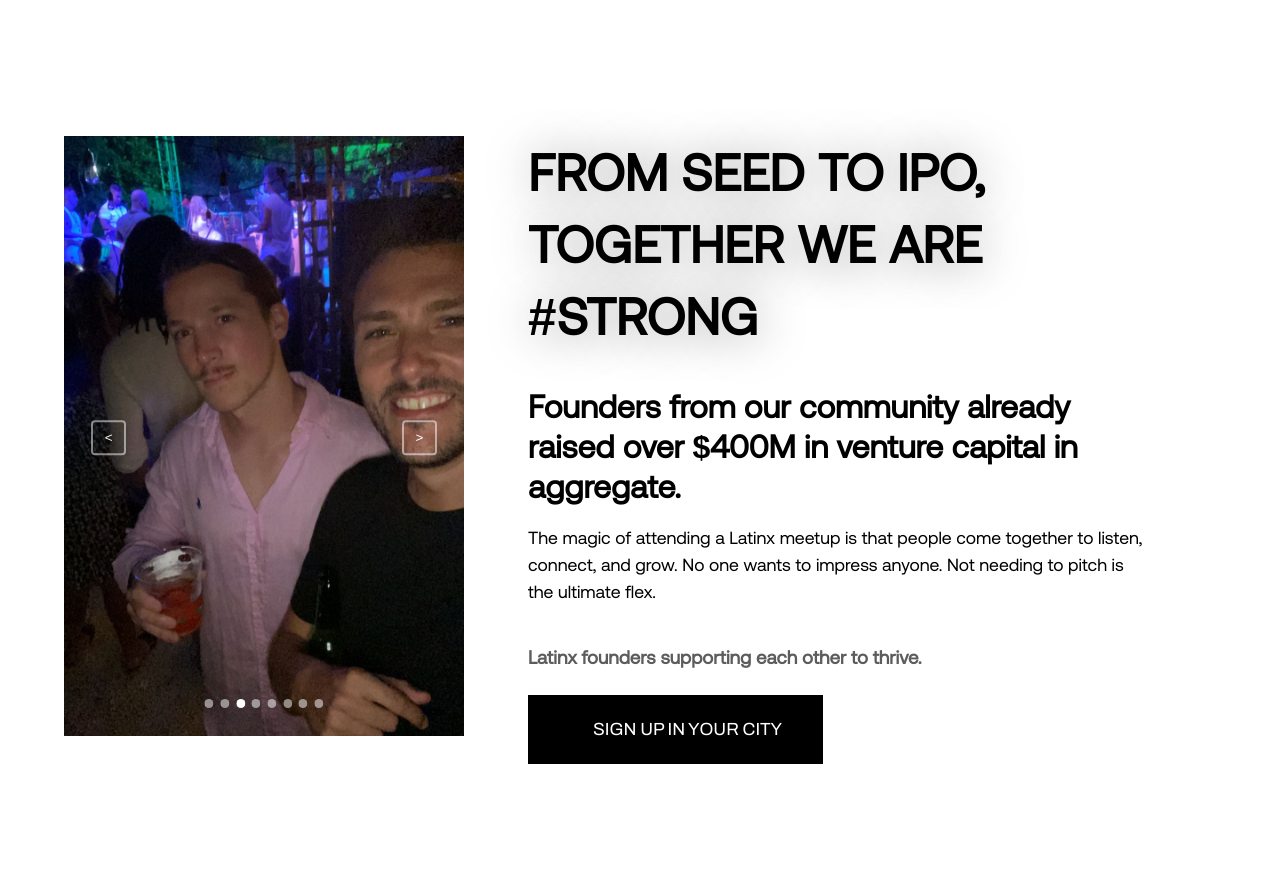
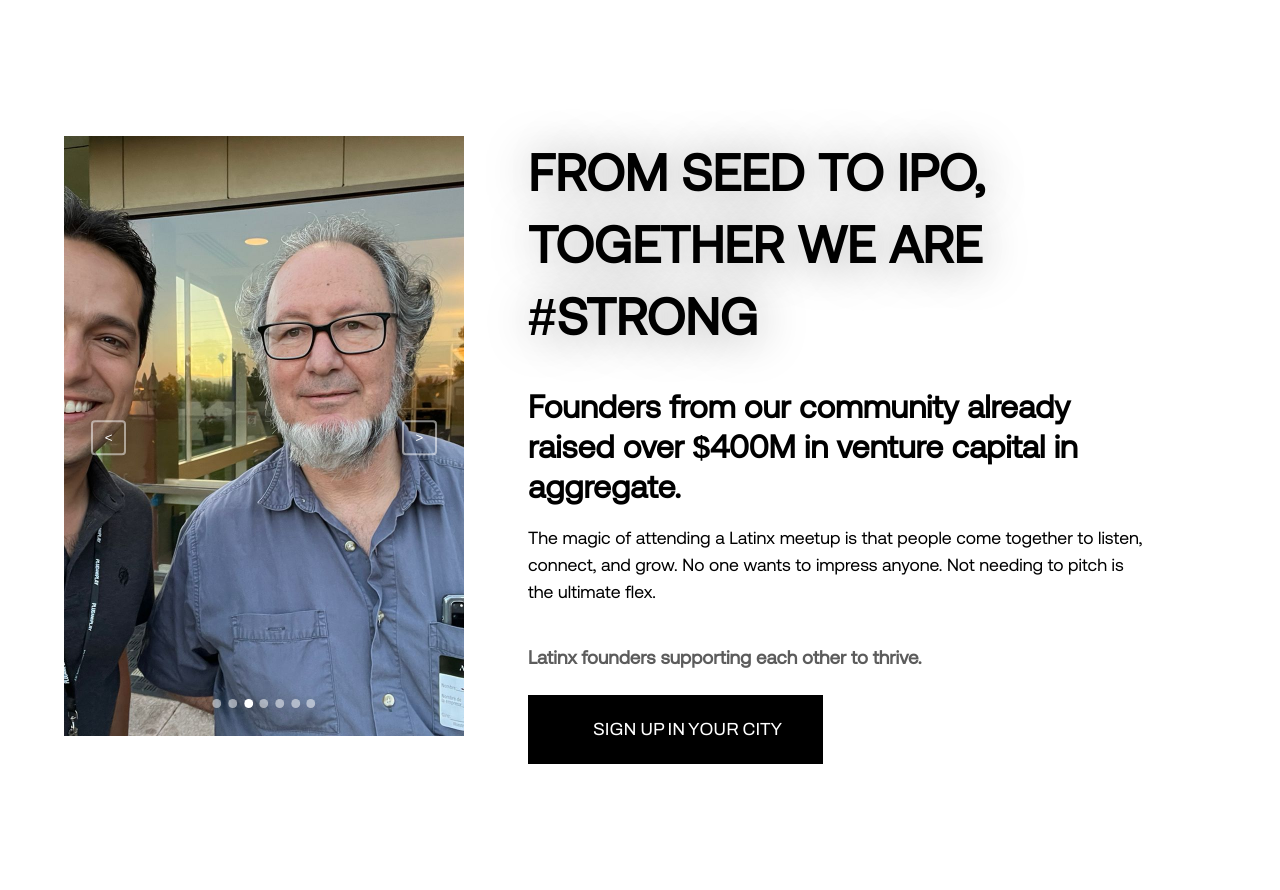
Before and after one commit to latinx-familia/latinx-meetups, a Next.js app: page / in a window 1280 px wide. Shown: the part 820-1710 px from the top of the page. Built offline with nearby package versions, Linux system fonts and the light colour scheme; some icons are missing.

Commit message:
small details

```diff
--- a/components/ui/SectionLeft.js
+++ b/components/ui/SectionLeft.js
@@ -16,7 +16,6 @@ export default function SectionLeft() {
 
                                 <li className="glide__slide"><img src="img/PastEvents/1.jpg" /></li>
                                 <li className="glide__slide"><img src="img/PastEvents/2.jpg" /></li>
-                                <li className="glide__slide"><img src="img/PastEvents/3.jpg" /></li>
                                 <li className="glide__slide"><img src="img/PastEvents/4.jpg" /></li>
                                 <li className="glide__slide"><img src="img/PastEvents/5.jpg" /></li>
                                 <li className="glide__slide"><img src="img/PastEvents/6.jpg" /></li>
@@ -33,7 +32,6 @@ export default function SectionLeft() {
                             <button className="glide__bullet" data-glide-dir="=4"></button>
                             <button className="glide__bullet" data-glide-dir="=5"></button>
                             <button className="glide__bullet" data-glide-dir="=6"></button>
-                            <button className="glide__bullet" data-glide-dir="=7"></button>
 
                         </div>
                     </div>
```
